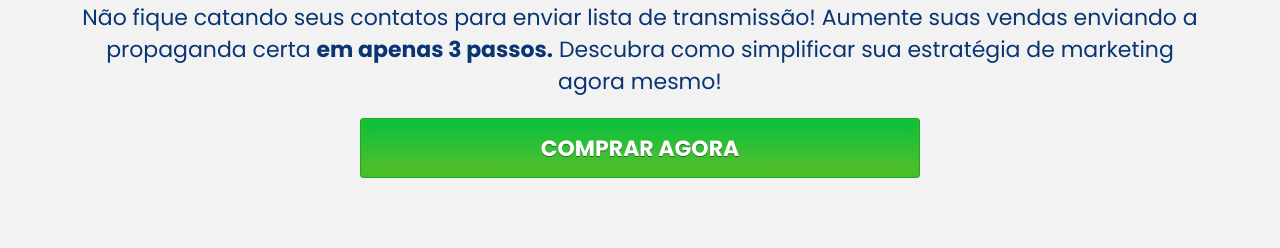
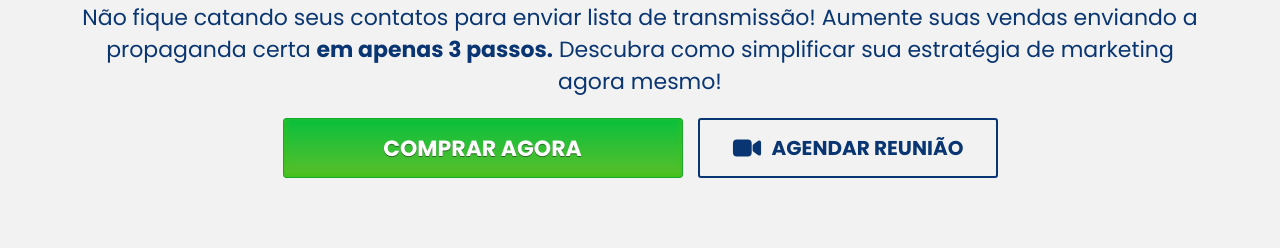
Before and after one commit to joaozeira/CLICKMASSA-START, a plain HTML site: page CLICKMASSA START/index.html in a window 1280 px wide. Shown: the part 440-688 px from the top of the page. Drawn offline with nearby package versions, Linux system fonts and the light colour scheme.

Commit message:
Add files via upload

```diff
--- a/CLICKMASSA START/css/style.css
+++ b/CLICKMASSA START/css/style.css
@@ -314,11 +314,53 @@ header.scroll {
 #home .container .titleHome {
   text-align: center;
 }
+#home .container .hero-buttons {
+  width: 100%;
+  display: flex;
+  align-items: center;
+  justify-content: center;
+  flex-direction: column;
+  gap: 1.5rem;
+}
+#home .container .hero-buttons .button{
+  margin-top: 2rem;
+  height: 6rem;
+  width: 70%;
+}
 
-#home .container .button {
+#home .container .hero-buttons #button-reuniao{
+  border: 2px solid #093572;
+  color: #093572;
   height: 6rem;
-  width: 80%;
+  width: 70%;
+  display: flex;
+  align-items: center;
+  justify-content: center;
+  font-weight: 700;
+  text-decoration: none;
+  border-radius: 3px;
+
+  font-size: 2rem;
+  cursor: pointer;
+  text-transform: uppercase;
 }
+
+#home .container .hero-buttons #button-reuniao:hover{
+
+  color: #ffffff;
+  background-color: #093572;
+}
+
+#home .container .hero-buttons #button-reuniao:hover svg{
+  fill: #ffffff;
+}
+
+#home .container .hero-buttons #button-reuniao svg{
+  margin-right: 1rem;
+}
+
+
+
 
 /* VSL */
 #vsl .title h1 span{
@@ -992,6 +1034,18 @@ footer .wrapper{
   footer .wrapper{
     flex-direction: row;
   }
+
+  #home .container .hero-buttons {
+    flex-direction: row ;
+  }
+  #home .container .hero-buttons .button{
+    width: 40rem;
+    margin-top: 0;
+  }
+  #home .container .hero-buttons #button-reuniao{
+    max-width: 30rem;
+  }
+
 }
 
 @media (min-width: 1100px) {
--- a/CLICKMASSA START/index.html
+++ b/CLICKMASSA START/index.html
@@ -1,6 +1,6 @@
 <!DOCTYPE html>
 <html lang="pt-br">
-
+  <link rel="shortcut icon" href="assets/icons/favicon.png" />
 <head>
   <meta charset="UTF-8" />
   <meta http-equiv="X-UA-Compatible" content="IE=edge" />
@@ -30,7 +30,7 @@
           <a href="#home"><img src="assets/icons/logo.png" /></a>
           <a href="#home"><img src="assets/icons/logo-white.png" /></a>
         </div>
-        <a target="_blank" href="https://start2.clickmassa.com.br/cadastro.php" class="button">
+        <a target="_blank" href="https://calendly.com/contatoandrecandido/especialista" class="button">
           Cadastrar
         </a>
       </nav>
@@ -49,7 +49,16 @@
             estratégia de marketing agora mesmo!
           </p>
         </div>
-        <a href="#planos" class="button">Comprar Agora</a>
+        <div class="hero-buttons">
+          <a href="#planos" class="button">Comprar Agora</a>
+
+          <a href="https://calendly.com/contatoandrecandido/especialista"  id="button-reuniao" target="_blank">
+            <svg width="30" height="30" fill="#093572" viewBox="0 0 24 24" xmlns="http://www.w3.org/2000/svg">
+              <path d="M21.75 18.02a1.5 1.5 0 0 1-.61-.13.74.74 0 0 1-.126-.072l-3.877-2.729a1.5 1.5 0 0 1-.637-1.226v-3.722a1.5 1.5 0 0 1 .637-1.226l3.877-2.73a.742.742 0 0 1 .127-.071 1.5 1.5 0 0 1 2.109 1.37v9.036a1.5 1.5 0 0 1-1.5 1.5Z"></path>
+              <path d="M12.563 18.75H3.937A3.19 3.19 0 0 1 .75 15.562V8.439A3.19 3.19 0 0 1 3.938 5.25h8.647a3.169 3.169 0 0 1 3.165 3.165v7.148a3.19 3.19 0 0 1-3.188 3.187Z"></path>
+            </svg>
+            Agendar Reunião</a>
+        </div>
       </div>
     </div>
   </section>
```
Also changed, not shown: CLICKMASSA START/assets/icons/favicon.png (added).
